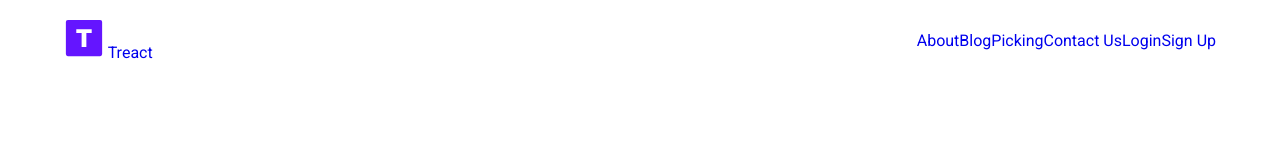
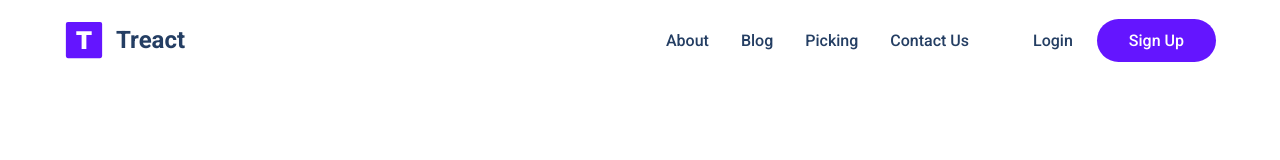
Before and after one commit to NaufalFiqri/First_Website, a plain HTML site: page index.html in a window 1280 px wide. Drawn offline with Linux system fonts and the light colour scheme.

Commit message:
updated nav style

```diff
--- a/index.html
+++ b/index.html
@@ -25,7 +25,7 @@
             <li><a href="#" class="nav__link">Blog</a></li>
             <li><a href="#" class="nav__link">Picking</a></li>
             <li><a href="#" class="nav__link">Contact Us</a></li>
-            <li><a href="#" class="nav__link">Login</a></li>
+            <li><a href="#" class="nav__link nav__link--secondary">Login</a></li>
             <li>
               <a href="#" class="nav__link nav__link--primary">Sign Up</a>
             </li>
--- a/styles.css
+++ b/styles.css
@@ -37,6 +37,19 @@ li{
 
 .logo{
     width: 40px;
+    margin-right: 12px;
+}
+
+.LogoNBrand{
+    font-size: 24px;
+    display: flex;
+    align-items: center;
+    font-weight: bold;
+    color: #243e63;
+}
+
+.LogoNBrand:hover{
+    color: #5011CC;
 }
 
 .nav__container{
@@ -48,3 +61,34 @@ li{
     align-items: center;
     margin: 0 auto;
 }
+
+.nav__link{
+    margin-left: 16px;
+    text-decoration: none;
+    font-size: 16px;
+    color: #243e63;
+    font-weight: 500;
+    padding: 8px;
+}
+
+.nav__link:hover{
+    text-decoration: underline;
+    color: #6415ff;
+}
+
+.nav__link--secondary{
+    margin-left: 48px;
+}
+
+.nav__link--primary{
+    color: white;
+    background-color: #6415ff;
+    padding: 12px 32px;
+    border-radius: 9999px;
+}
+
+.nav__link--primary:hover{
+    text-decoration: none;
+    color: white;
+    background-color: #5011CC;
+}
```
